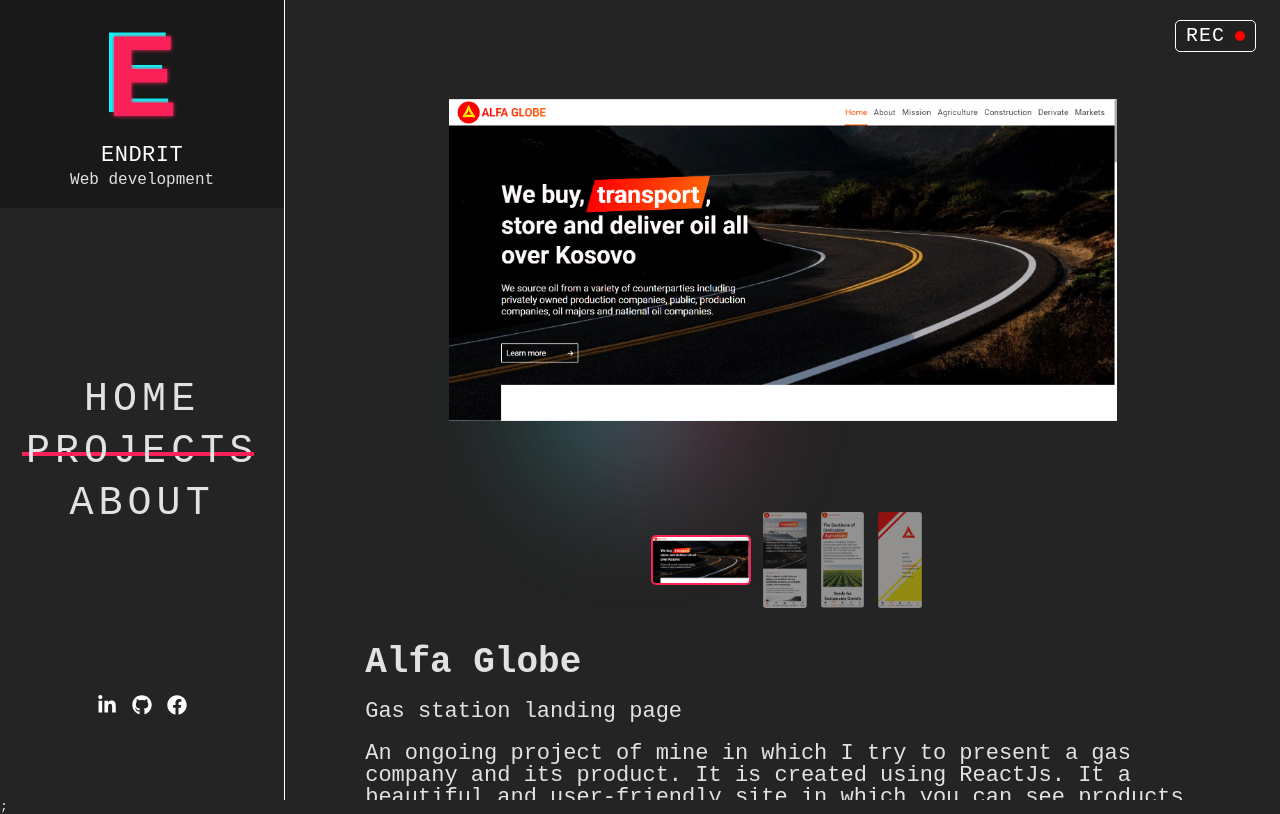
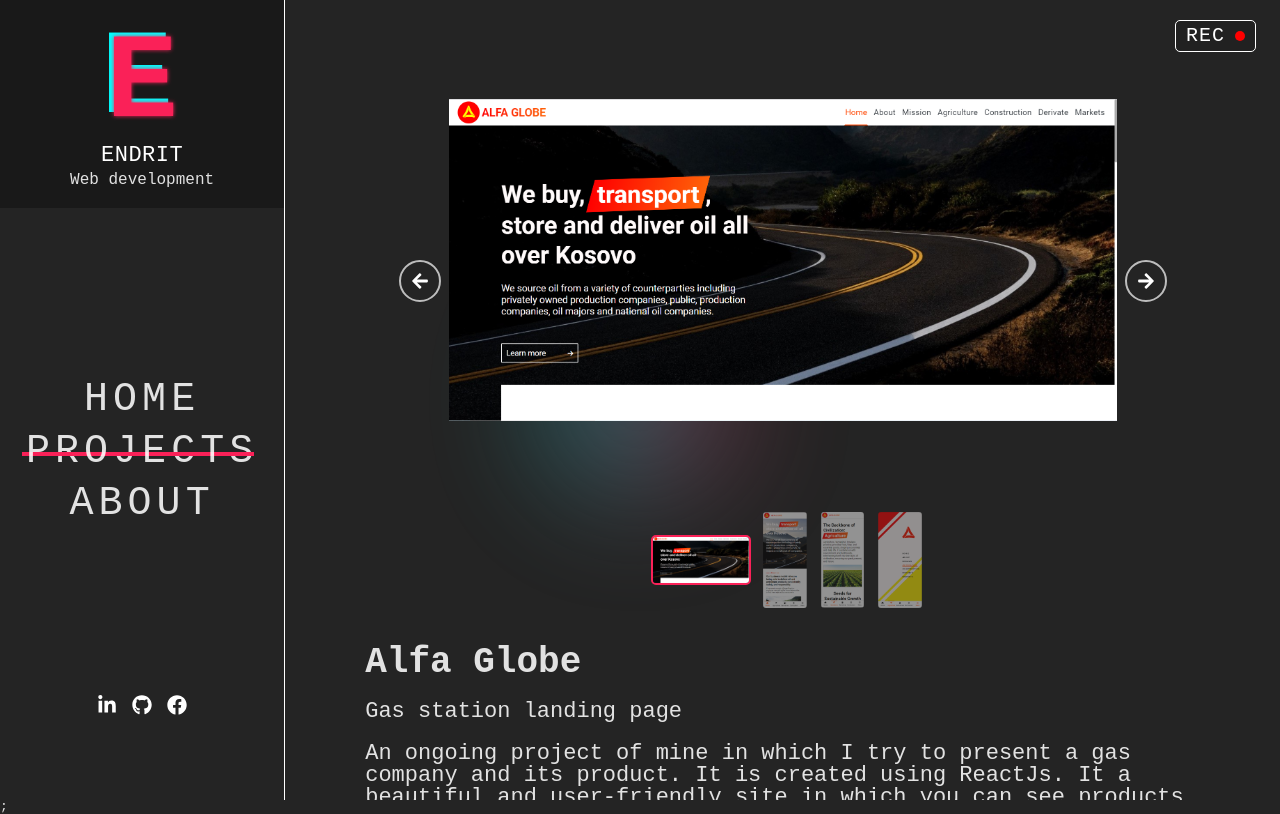
Before and after one commit to endritbejta/my-portfolio, a React (Vite) app: page /projects/alfaglobe in a window 1280 px wide. Built offline with nearby package versions, Linux system fonts and the light colour scheme.

Commit message:
added arrows to gallery

```diff
--- a/src/components/ProjectInfo.jsx
+++ b/src/components/ProjectInfo.jsx
@@ -3,6 +3,7 @@
 import { useParams } from "react-router";
 import { gitHubProjects as projectsData } from "../assets/data";
 import Error from "../pages/Error";
+import { FaArrowLeft, FaArrowRight } from "react-icons/fa";
 const ProjectInfo = () => {
   const params = useParams();
   const [activePhoto, setActivePhoto] = useState(0);
@@ -17,9 +18,7 @@
       params.projectName.toLocaleLowerCase()
   );
 
-  useEffect(() => {
-    const handleArrowPress = (e) => {
-      if (e.key === "ArrowRight") {
+  function increaseActivePhoto() {
     if (activePhoto < projectData.images.length - 1) {
       setActivePhoto((prev) => {
         return prev + 1;
@@ -27,12 +26,22 @@
     } else {
       setActivePhoto(0);
     }
-      } else if (e.key === "ArrowLeft") {
+  }
+
+  function decreaseActivePhoto() {
     if (activePhoto === 0) {
       setActivePhoto(projectData.images.length - 1);
     } else {
       setActivePhoto((prev) => prev - 1);
     }
+  }
+
+  useEffect(() => {
+    const handleArrowPress = (e) => {
+      if (e.key === "ArrowRight") {
+        increaseActivePhoto();
+      } else if (e.key === "ArrowLeft") {
+        decreaseActivePhoto();
       } else {
         return;
       }
@@ -47,6 +56,18 @@
       <section className={classes.ProjectInfo}>
         <div className={classes.projectGallery}>
           <div className={classes.gallery}>
+            <button
+              className={`${classes.arrow} ${classes.arrowLeft}`}
+              onClick={decreaseActivePhoto}
+            >
+              <FaArrowLeft />
+            </button>
+            <button
+              onClick={increaseActivePhoto}
+              className={`${classes.arrow} ${classes.arrowRight}`}
+            >
+              <FaArrowRight />
+            </button>
             <img src={projectData.images[activePhoto]} alt="photo of project" />
           </div>
           <div className={classes.smallPhotos}>
--- a/src/components/ProjectInfo.module.css
+++ b/src/components/ProjectInfo.module.css
@@ -16,10 +16,39 @@
     aspect-ratio: 16/10;
     max-width: 850px;
     height: 60vh;
+    position: relative;
     img {
       width: 100%;
       height: 100%;
       object-fit: contain;
+    }
+
+    .arrow {
+      position: absolute;
+      top: 50%;
+      padding: 10px;
+      cursor: pointer;
+      border-radius: 100%;
+      color: white;
+      font-size: 18px;
+      background-color: transparent;
+      border: 2px solid rgba(255, 255, 255, 0.7);
+      display: grid;
+      place-content: center;
+    }
+
+    .arrow:hover {
+      border-color: var(--color-pink);
+    }
+
+    .arrowLeft {
+      transform: translateX(-50px);
+      left: 0;
+    }
+
+    .arrowRight {
+      transform: translateX(50px);
+      right: 0;
     }
   }
 
@@ -77,10 +106,12 @@
 
     .gallery {
       width: 100%;
+
+      .arrow {
+        display: none;
+      }
     }
-
     .smallPhotos {
-      max-width: 70%;
       gap: 0;
       .smallPhoto {
         margin-right: 0;
```
Lines whose indentation alone changed are shown as unchanged.
